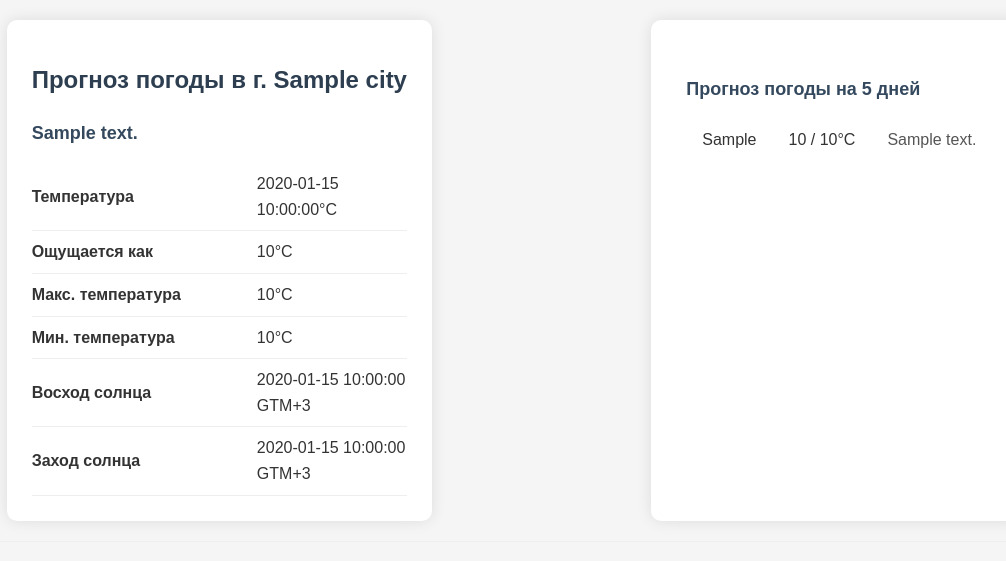
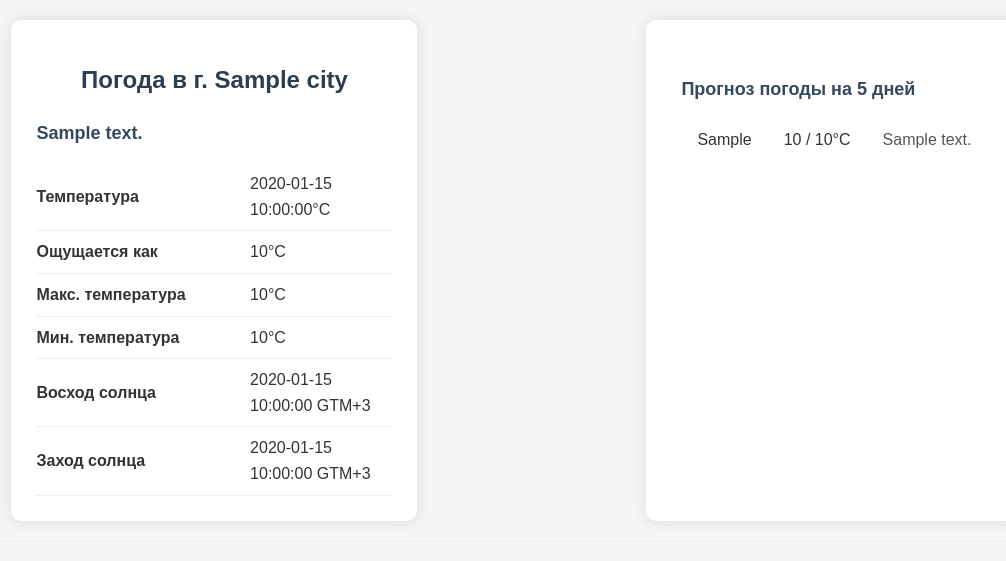
Before and after one commit to Harukazze/PythonProject, a Flask app: template templates/weather.html in a window 1280 px wide. Shown: the top 561 px of the page, without its empty margins (123-1129 px from the left). Run offline with Flask 3, Linux system fonts and the light colour scheme; the template is opened without the code that fills it: most values are stand-ins (such as "Sample title", 1, 10 or a date in 2020).

Commit message:
Update weather.html
Прогноз погоды в г.  -> Погода в г.

```diff
--- a/templates/weather.html
+++ b/templates/weather.html
@@ -11,7 +11,7 @@
 <body>
 <div class='wrapper'>
     <div class='weather-container'>
-        <h1>Прогноз погоды в г. {{city}}</h1>
+        <h1>Погода в г. {{city}}</h1>
         <div class="current-weather">
             <h2>{{description}}</h2>
             <div class="weather-details">
```
